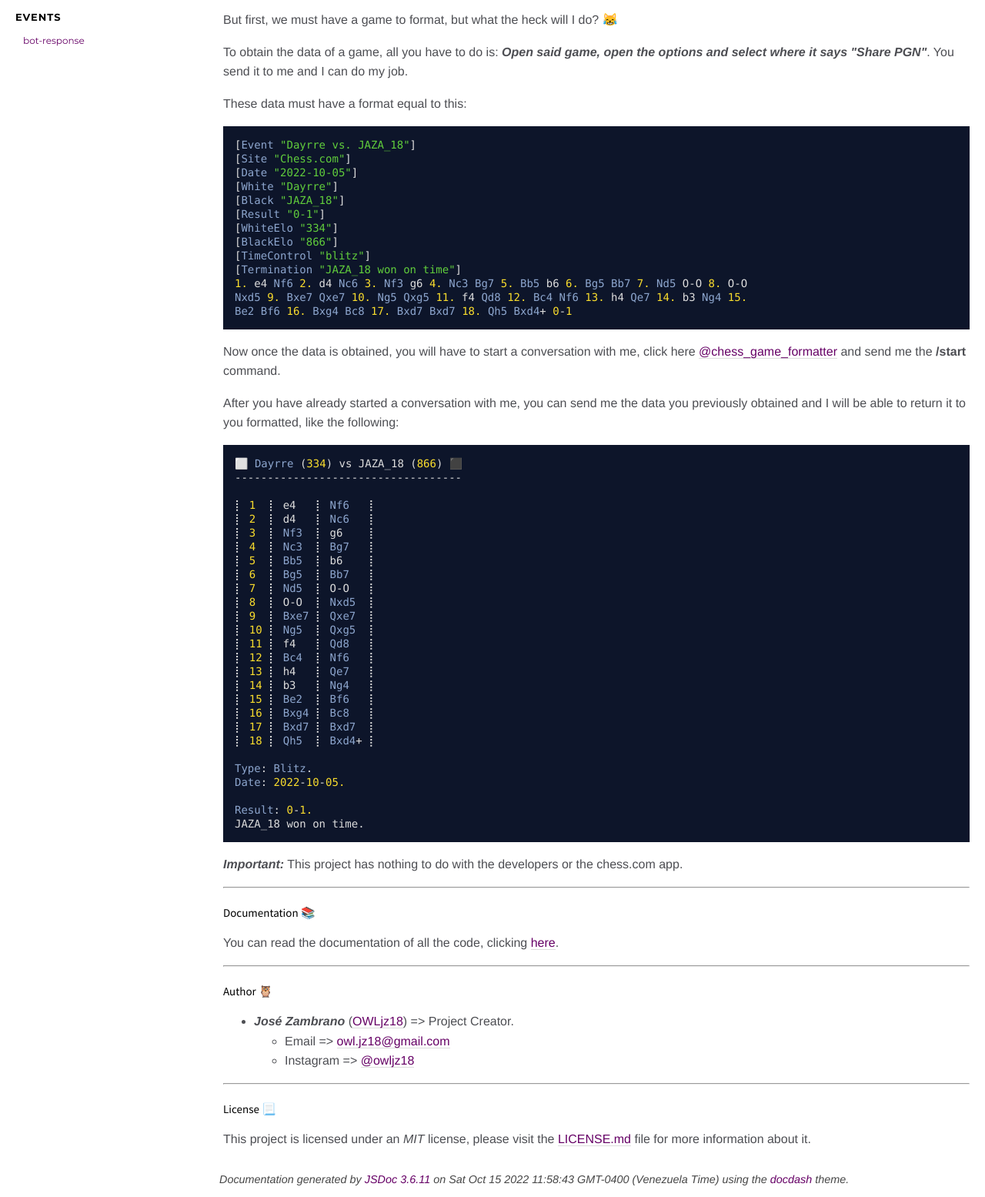
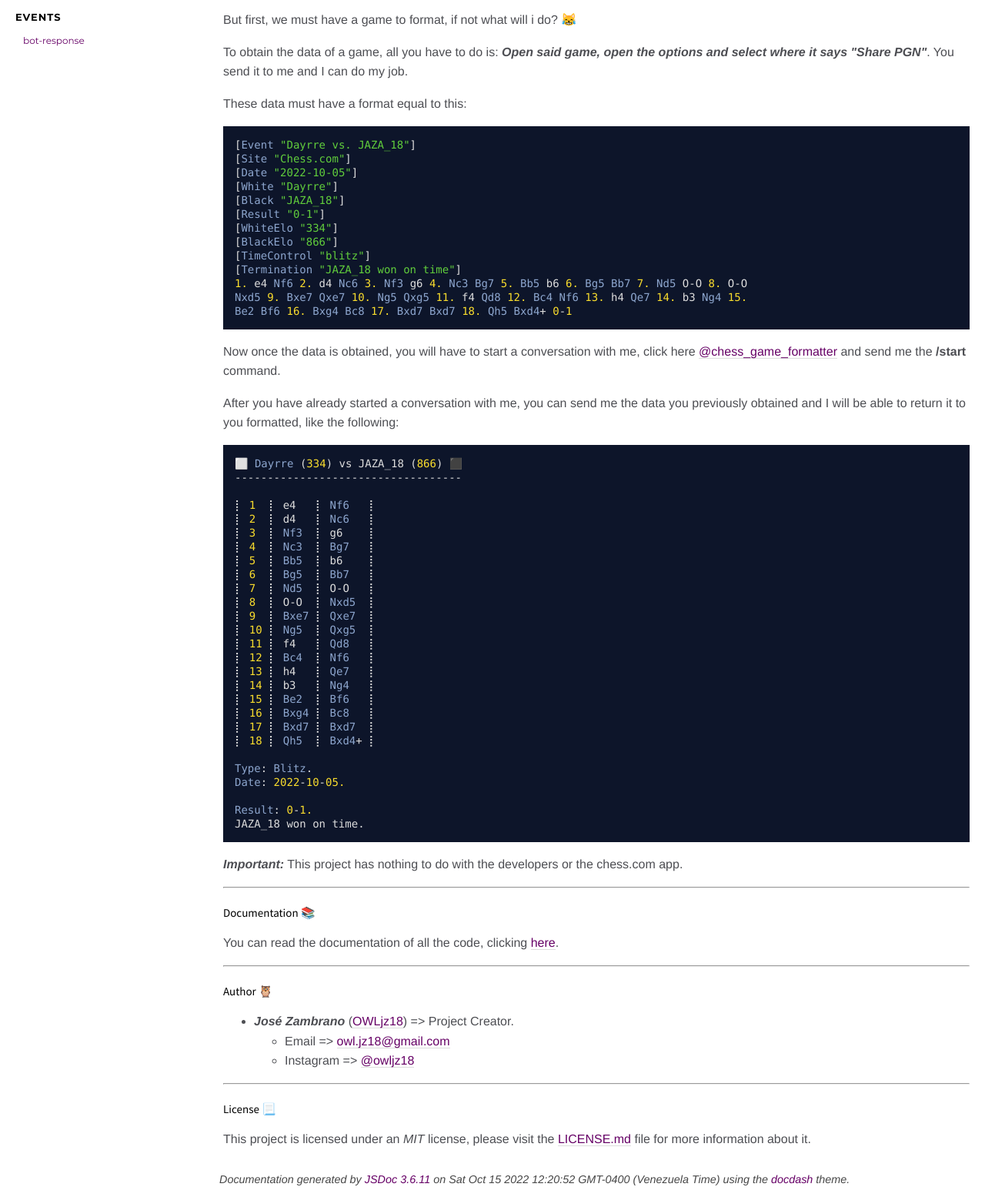
Before and after one commit to OWLjz18/chess-game-formatter, a website: page docs/index.html in a window 1280 px wide. Shown: the part 467-2022 px from the top of the page at 77% size. Drawn offline with Linux system fonts and the light colour scheme.

Commit message:
style(readme): fixed a translation error

```diff
--- a/docs/index.html
+++ b/docs/index.html
@@ -62,7 +62,7 @@
 <p><a href=""><a href="https://github.com/OWLjz18/chess-game-formatter/actions/workflows/ci.yml"><img src="https://github.com/OWLjz18/chess-game-formatter/actions/workflows/ci.yml/badge.svg" alt="CI"></a></a></p>
 </div>
 <p>I am a <a href="https://telegram.org">Telegram</a> bot that will be happy to help you format your chess.com games</p>
-<p>But first, we must have a game to format, but what the heck will I do? 😹</p>
+<p>But first, we must have a game to format, if not what will i do? 😹</p>
 <p>To obtain the data of a game, all you have to do is: <strong><em>Open said game, open the options and select where it says &quot;Share PGN&quot;</em></strong>. You send it to me and I can do my job.</p>
 <p>These data must have a format equal to this:</p>
 <pre class="prettyprint source lang-text"><code>[Event &quot;Dayrre vs. JAZA_18&quot;]
@@ -140,7 +140,7 @@ JAZA_18 won on time.
 <br class="clear">
 
 <footer>
-    Documentation generated by <a href="https://github.com/jsdoc3/jsdoc">JSDoc 3.6.11</a> on Sat Oct 15 2022 11:58:43 GMT-0400 (Venezuela Time) using the <a href="https://github.com/clenemt/docdash">docdash</a> theme.
+    Documentation generated by <a href="https://github.com/jsdoc3/jsdoc">JSDoc 3.6.11</a> on Sat Oct 15 2022 12:20:52 GMT-0400 (Venezuela Time) using the <a href="https://github.com/clenemt/docdash">docdash</a> theme.
 </footer>
 
 <script>prettyPrint();</script>
```
Also changed, not shown: docs/BotHandlers.html (+1 -1 lines), docs/formatter.js.html (+1 -1 lines), docs/models_BotHandlers.js.html (+1 -1 lines), docs/module-formatter.html (+1 -1 lines), docs/module-parser.html (+1 -1 lines), docs/module-types.html (+1 -1 lines), docs/module-utils_capitalizeTheFirstLetter.html (+1 -1 lines), docs/module-utils_getRegexMatches.html (+1 -1 lines), docs/module-utils_test_clientMakeRequest.html (+1 -1 lines), docs/parser.js.html (+1 -1 lines), docs/types.js.html (+1 -1 lines), docs/utils_capitalizeTheFirstLetter.js.html (+1 -1 lines), docs/utils_getRegexpMatches.js.html (+1 -1 lines), docs/utils_test_clientMakeRequest.js.html (+1 -1 lines), 1 more files.
